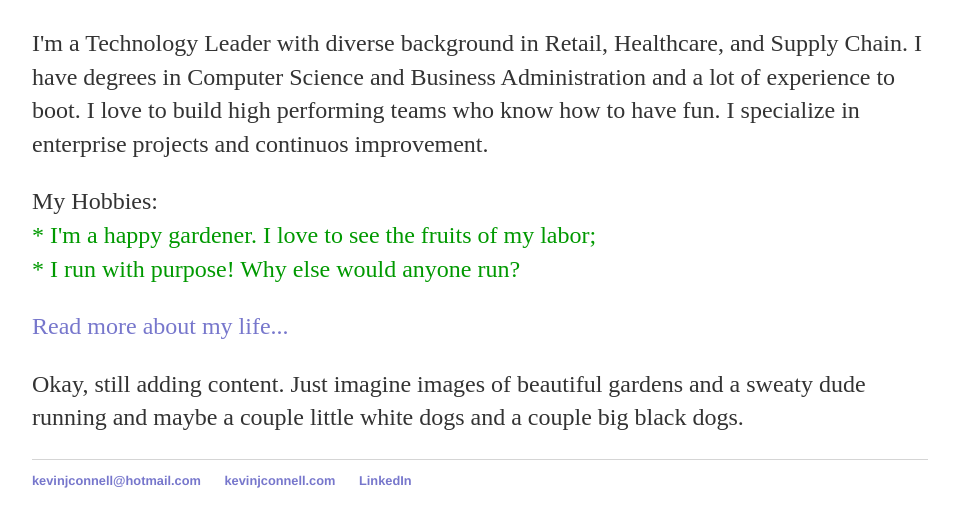
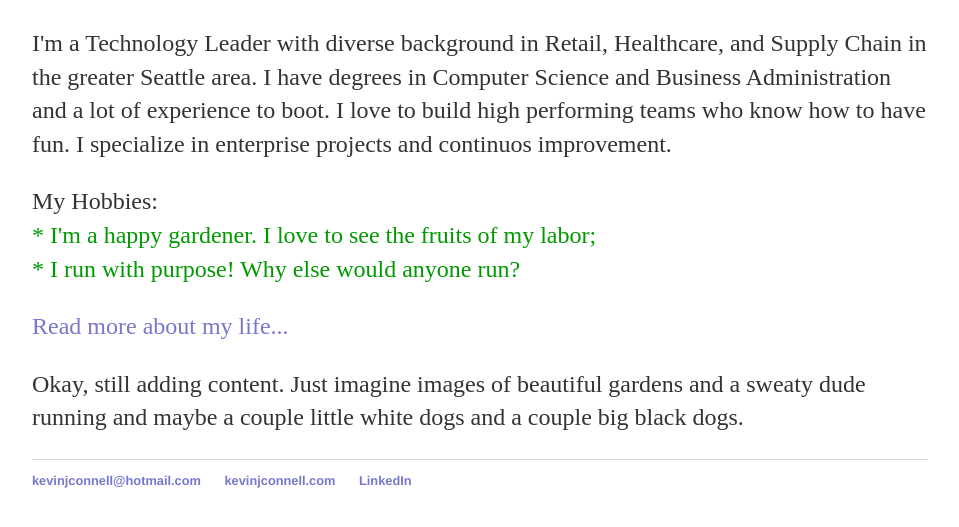
Before and after one commit to mo4dawg/mo4dawg.github.io, a Jekyll site: the page built from index.html, in a window 1280 px wide, cut to the strip 381-929 px from the top of the page. Shown: the top 527 px of the strip, without its empty margins (160-1119 px from the left). Built offline with Jekyll 4.4.1, drawn with Linux system fonts in a browser that asks for light colours.

Commit message:
Update index.html

```diff
--- a/index.html
+++ b/index.html
@@ -8,7 +8,7 @@
 	<tr> <td><img src="https://cloud.githubusercontent.com/assets/19477681/15520996/13691916-21be-11e6-9a83-be45d704431a.jpg" width="220" height="280"></td> <td width = "75%" align = "center"><h1>Hi there, I'm Kevin Connell</br>  Senior Technology Leader</h1></td> </tr>
         </table>
         <span></span>
-		<p>I'm a Technology Leader with diverse background in Retail, Healthcare, and Supply Chain.  I have degrees in Computer Science and Business Administration and a lot of experience to boot.  I love to build high performing teams who know how to have fun.  I specialize in enterprise projects and continuos improvement.</p>
+		<p>I'm a Technology Leader with diverse background in Retail, Healthcare, and Supply Chain in the greater Seattle area.  I have degrees in Computer Science and Business Administration and a lot of experience to boot.  I love to build high performing teams who know how to have fun.  I specialize in enterprise projects and continuos improvement.</p>
 		<p>My Hobbies:</br> <FONT COLOR="009900"> * I'm a happy gardener.  I love to see the fruits of my labor;<br> * I run with purpose!  Why else would anyone run? </FONT></p>
 		<p><span><a href="/about">Read more about my life...</a></p></span>
 		<p> </p>
```
